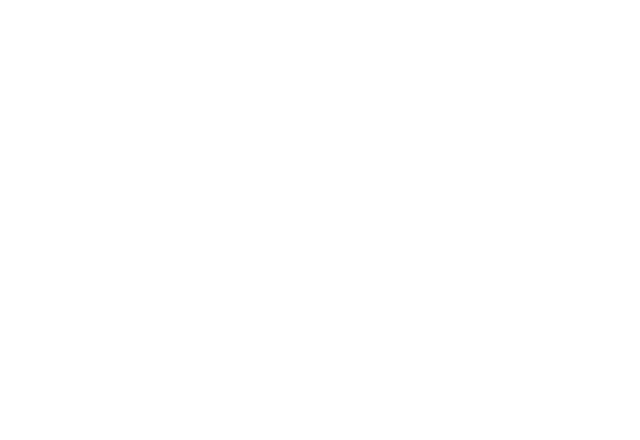
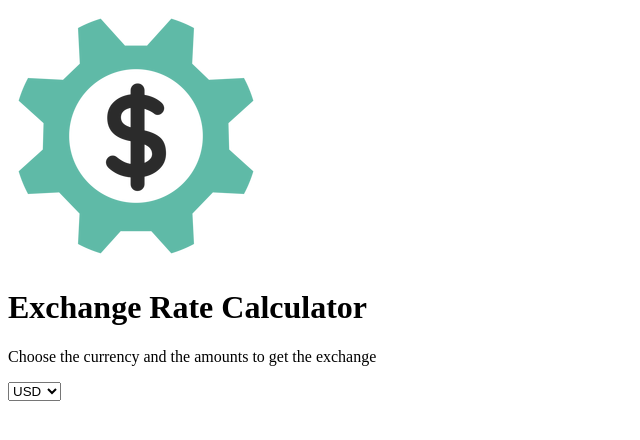
Before and after one commit to gazjosef/exchange-rate, a plain HTML site: page index.html in a window 1280 px wide. Shown: the whole page, without its empty margins (0-640 px from the left). Drawn offline with Linux system fonts and the light colour scheme.

Commit message:
Project HTML

```diff
--- a/index.html
+++ b/index.html
@@ -4,6 +4,72 @@
     <meta charset="UTF-8" />
     <meta name="viewport" content="width=device-width, initial-scale=1.0" />
     <title>Exchange Rate Calculator</title>
+    <link rel="stylesheet" href="script.js" />
   </head>
-  <body></body>
+  <body>
+    <img src="img/money.png" alt="" class="money-img" />
+    <h1>Exchange Rate Calculator</h1>
+    <p>Choose the currency and the amounts to get the exchange</p>
+
+    <div class="container">
+      <div class="currency">
+        <select id="currency-one">
+          <option value="AED">AED</option>
+          <option value="ARS">ARS</option>
+          <option value="AUD">AUD</option>
+          <option value="BGN">BGN</option>
+          <option value="BRL">BRL</option>
+          <option value="BSD">BSD</option>
+          <option value="CAD">CAD</option>
+          <option value="CHF">CHF</option>
+          <option value="CLP">CLP</option>
+          <option value="CNY">CNY</option>
+          <option value="COP">COP</option>
+          <option value="CZK">CZK</option>
+          <option value="DKK">DKK</option>
+          <option value="DOP">DOP</option>
+          <option value="EGP">EGP</option>
+          <option value="EUR">EUR</option>
+          <option value="FJD">FJD</option>
+          <option value="GBP">GBP</option>
+          <option value="GTQ">GTQ</option>
+          <option value="HKD">HKD</option>
+          <option value="HRK">HRK</option>
+          <option value="HUF">HUF</option>
+          <option value="IDR">IDR</option>
+          <option value="ILS">ILS</option>
+          <option value="INR">INR</option>
+          <option value="ISK">ISK</option>
+          <option value="JPY">JPY</option>
+          <option value="KRW">KRW</option>
+          <option value="KZT">KZT</option>
+          <option value="MXN">MXN</option>
+          <option value="MYR">MYR</option>
+          <option value="NOK">NOK</option>
+          <option value="NZD">NZD</option>
+          <option value="PAB">PAB</option>
+          <option value="PEN">PEN</option>
+          <option value="PHP">PHP</option>
+          <option value="PKR">PKR</option>
+          <option value="PLN">PLN</option>
+          <option value="PYG">PYG</option>
+          <option value="RON">RON</option>
+          <option value="RUB">RUB</option>
+          <option value="SAR">SAR</option>
+          <option value="SEK">SEK</option>
+          <option value="SGD">SGD</option>
+          <option value="THB">THB</option>
+          <option value="TRY">TRY</option>
+          <option value="TWD">TWD</option>
+          <option value="UAH">UAH</option>
+          <option value="USD" selected>USD</option>
+          <option value="UYU">UYU</option>
+          <option value="VND">VND</option>
+          <option value="ZAR">ZAR</option>
+        </select>
+      </div>
+    </div>
+
+    <script src="script.js"></script>
+  </body>
 </html>
```
Also changed, not shown: img/money.png (added).
